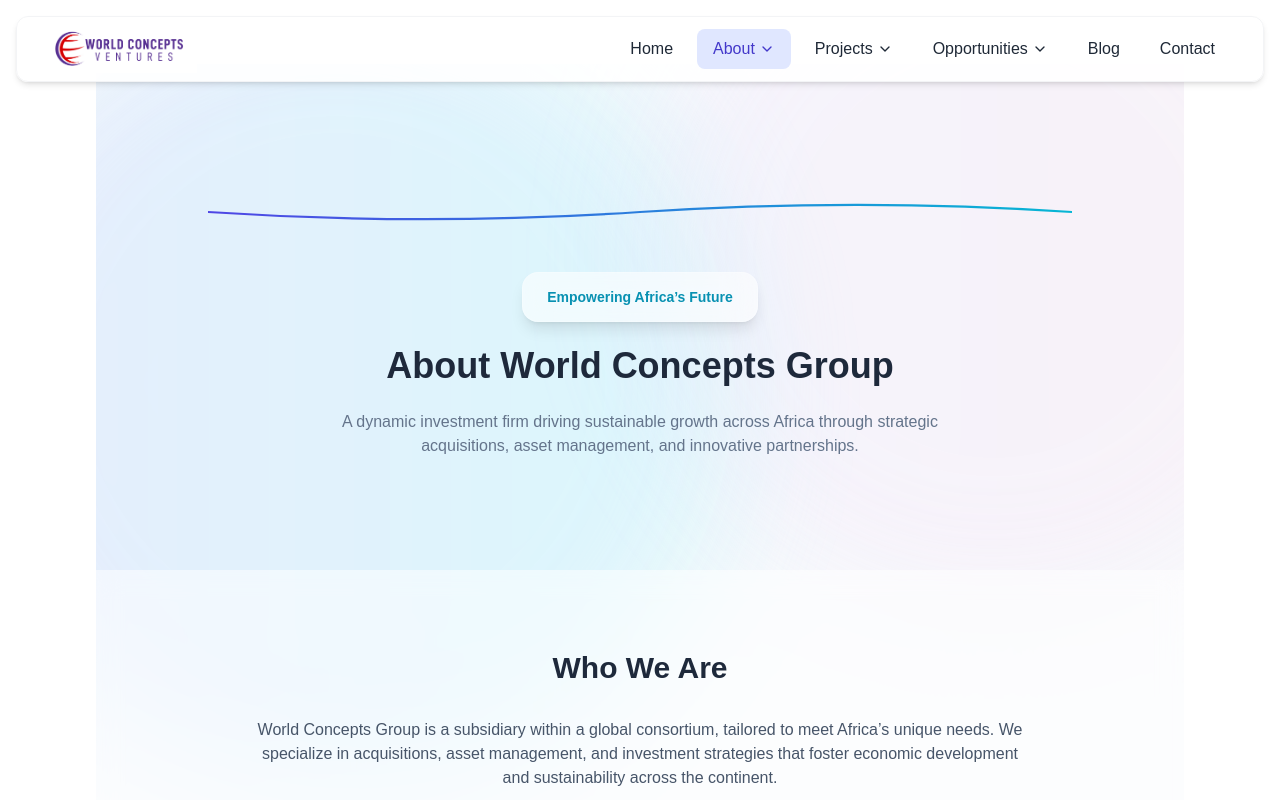
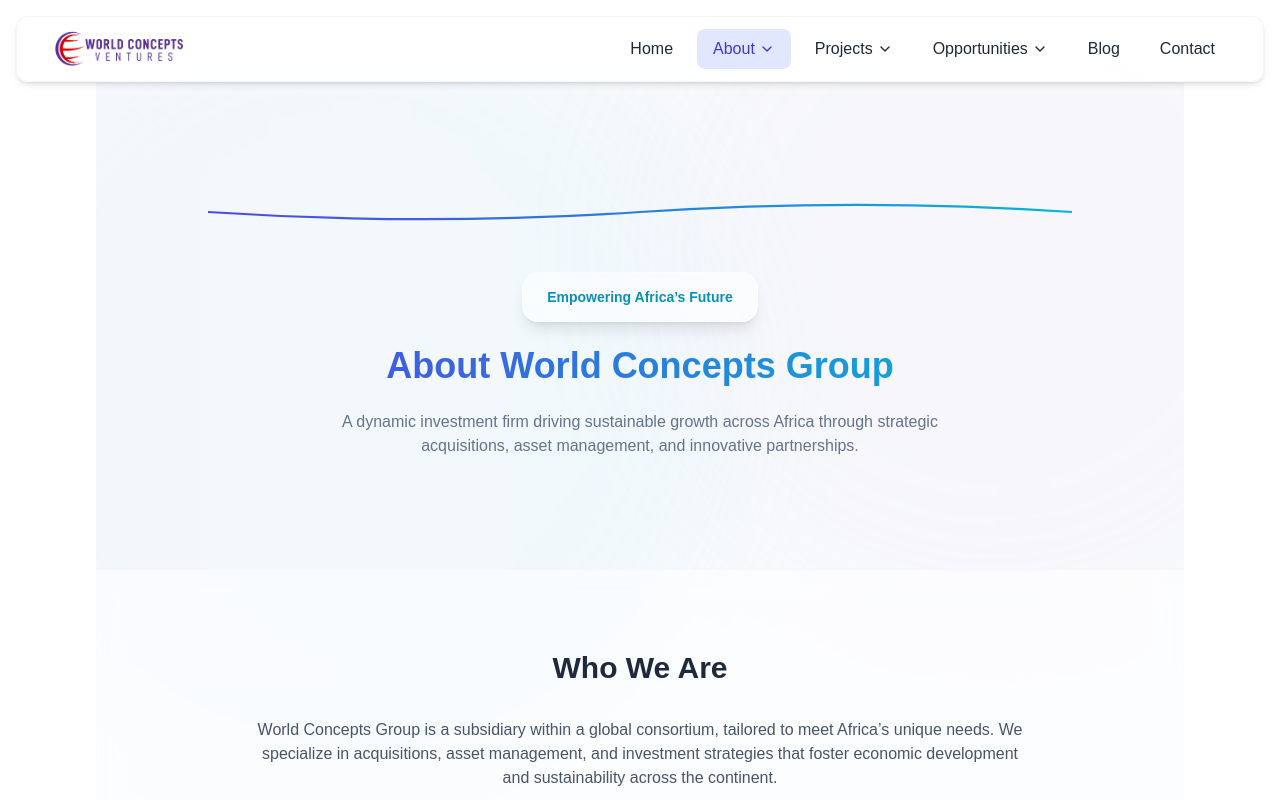
Before and after one commit to jansencodez/worldconceptsgroup, a Next.js app: page /about in a window 1280 px wide. Shown: the top 800 px of the page. Built offline with nearby package versions, Linux system fonts and the light colour scheme.

Commit message:
progress

```diff
--- a/app/globals.css
+++ b/app/globals.css
@@ -256,7 +256,18 @@
   }
 }
 
-/* Card sub-components */
+.card {
+  border-radius: 1rem;
+  box-shadow: 0 4px 6px rgba(0, 0, 0, 0.1), 0 1px 3px rgba(0, 0, 0, 0.08);
+  transition: all 0.3s ease;
+  background: white;
+}
+
+.card:hover {
+  transform: scale(1.02);
+  box-shadow: 0 10px 15px rgba(0, 0, 0, 0.1), 0 4px 6px rgba(0, 0, 0, 0.05);
+}
+
 .card-body {
   padding: 1.5rem 2rem;
 }
@@ -268,31 +279,31 @@
 }
 
 .card-title {
-  font-size: 0.9rem;
+  font-size: 1.5rem;
   font-weight: 600;
   margin-bottom: 0.75rem;
 }
 
 .card-text {
-  font-size: 0.95rem;
-  line-height: 1.1;
+  font-size: 1.125rem;
+  line-height: 1.6;
+}
+
+.card-icon {
+  width: 1.75rem;
+  height: 1.75rem;
+  color: #64748b;
 }
 
 .card-link {
   font-size: 0.875rem;
-  text-transform: uppercase;
-  color: #4f46e5;
   font-weight: 500;
+  color: #06b6d4;
+  transition: color 0.2s ease;
 }
 
 .card-link:hover {
-  color: #4338ca;
-}
-
-.card-icon {
-  width: 1.5rem;
-  height: 1.5rem;
-  color: #64748b;
+  color: #4f46e5;
 }
 
 /* Glowing button effect */
@@ -322,3 +333,127 @@
   position: relative;
   z-index: 1;
 }
+
+/* Pulse animation for background */
+@keyframes pulse {
+  0% {
+    transform: scale(1);
+    opacity: 0.2;
+  }
+  50% {
+    transform: scale(1.05);
+    opacity: 0.25;
+  }
+  100% {
+    transform: scale(1);
+    opacity: 0.2;
+  }
+}
+
+/* Gradient text */
+.gradient-text {
+  background: linear-gradient(to right, #4f46e5, #06b6d4);
+  -webkit-background-clip: text;
+  background-clip: text;
+  color: transparent;
+}
+
+/* Blog card styles */
+.blog-card {
+  position: relative;
+  overflow: hidden;
+  border-radius: 1rem; /* rounded-2xl */
+  box-shadow: 0 4px 6px rgba(0, 0, 0, 0.1), 0 1px 3px rgba(0, 0, 0, 0.08);
+  transition: all 0.3s ease;
+  background: white;
+  height: 24rem; /* Fixed height for consistency */
+}
+
+.blog-card:hover {
+  transform: scale(1.03);
+  box-shadow: 0 10px 15px rgba(0, 0, 0, 0.1), 0 4px 6px rgba(0, 0, 0, 0.05);
+}
+
+.blog-card img {
+  transition: transform 0.3s ease;
+}
+
+.blog-card:hover img {
+  transform: scale(1.05);
+}
+
+.blog-card-content {
+  position: absolute;
+  bottom: 0;
+  left: 0;
+  right: 0;
+  padding: 1.5rem;
+  background: linear-gradient(to top, rgba(0, 0, 0, 0.8), transparent);
+  color: white;
+}
+
+.blog-card-title {
+  font-size: 1.5rem;
+  font-weight: 600;
+  margin-bottom: 0.5rem;
+}
+
+.blog-card-excerpt {
+  font-size: 1rem;
+  opacity: 0.9;
+  margin-bottom: 1rem;
+}
+
+.blog-card-link {
+  font-size: 0.875rem;
+  font-weight: 500;
+  color: #06b6d4; /* cyan-500 */
+  transition: color 0.2s ease;
+}
+
+.blog-card-link:hover {
+  color: #4f46e5; /* indigo-600 */
+}
+
+/* Tag style */
+.blog-card-tag {
+  position: absolute;
+  top: 1rem;
+  left: 1rem;
+  background: rgba(255, 255, 255, 0.9);
+  color: #4f46e5;
+  font-size: 0.75rem;
+  font-weight: 500;
+  padding: 0.25rem 0.75rem;
+  border-radius: 9999px; /* rounded-full */
+  box-shadow: 0 1px 2px rgba(0, 0, 0, 0.1);
+}
+
+/* Image overlay for Home page sections */
+.image-overlay {
+  position: relative;
+  overflow: hidden;
+  border-radius: 1rem; /* rounded-2xl */
+  box-shadow: 0 4px 6px rgba(0, 0, 0, 0.1), 0 1px 3px rgba(0, 0, 0, 0.08);
+}
+
+.image-overlay-content {
+  position: absolute;
+  bottom: 0;
+  left: 0;
+  right: 0;
+  padding: 1.5rem;
+  background: linear-gradient(to top, rgba(0, 0, 0, 0.8), transparent);
+  color: white;
+}
+
+.image-overlay-title {
+  font-size: 1.5rem;
+  font-weight: 600;
+  margin-bottom: 0.5rem;
+}
+
+.image-overlay-excerpt {
+  font-size: 1rem;
+  opacity: 0.9;
+}
--- a/app/page.tsx
+++ b/app/page.tsx
@@ -2,7 +2,7 @@
 
 import { useRouter } from "next/navigation";
 import { motion, useInView } from "framer-motion";
-import { fadeIn, staggerContainer, zoomIn } from "@/utils/motion";
+import { fadeIn, staggerContainer } from "@/utils/motion"; // Remove zoomIn
 import Button from "@/components/ui/button";
 import Image from "next/image";
 import {
@@ -126,7 +126,7 @@
         </div>
       </div>
 
-      {/* Hero Section with Image */}
+      {/* Hero Section with Image Overlay */}
       <motion.header
         ref={heroRef}
         variants={staggerContainer(0.3)}
@@ -203,30 +203,31 @@
             className="text-sm md:text-base text-slate-500 mb-6 md:mb-8 max-w-2xl mx-auto"
           >
             World Concepts Group manages Ksh 300M across 7 East and Central
-            African nations, focusing on healthcare, real estate, agritech, and
-            more with 6 active projects.
+            African nations.
           </motion.p>
 
           <motion.div
-            variants={zoomIn(0.5, 1)}
-            className="mb-6 md:mb-8 max-w-3xl mx-auto relative"
+            variants={fadeIn("up", "tween", 0.5, 1)}
+            className="mb-6 md:mb-8 w-full image-overlay"
           >
             <Image
               src="/images/hero-africa-growth.jpg"
               alt="Africa’s Growth Landscape"
               width={800}
               height={400}
-              className="rounded-xl shadow-lg object-cover"
+              className="rounded-xl object-cover w-full"
             />
-            <motion.div
-              className="absolute inset-0 border-2 border-indigo-400/50 rounded-xl"
-              variants={pulse}
-              animate="animate"
-            />
+            <div className="image-overlay-content">
+              <h3 className="image-overlay-title">Africa’s Growth Landscape</h3>
+              <p className="image-overlay-excerpt">
+                Focusing on healthcare, real estate, agritech, and more with 6
+                active projects.
+              </p>
+            </div>
           </motion.div>
 
           <motion.div
-            variants={fadeIn("up", "tween", 0.5, 0.25)}
+            variants={fadeIn("up", "tween", 0.6, 1)}
             className="flex flex-col sm:flex-row gap-2 sm:gap-4 justify-center"
           >
             <Button
@@ -256,7 +257,7 @@
         </div>
       </motion.header>
 
-      {/* About Section */}
+      {/* About Section with Image Overlay */}
       <motion.section
         ref={aboutRef}
         variants={staggerContainer(0.2)}
@@ -268,15 +269,21 @@
           <div className="grid grid-cols-1 md:grid-cols-2 gap-6 md:gap-8 items-center">
             <motion.div
               variants={fadeIn("right", "tween", 0.2, 1)}
-              className="relative"
+              className="image-overlay relative"
             >
               <Image
                 src="/images/about-team.jpg"
                 alt="World Concepts Team"
                 width={500}
                 height={300}
-                className="rounded-xl shadow-lg object-cover w-full h-auto"
+                className="rounded-xl object-cover w-full h-auto"
               />
+              <div className="image-overlay-content">
+                <h3 className="image-overlay-title">Our Team</h3>
+                <p className="image-overlay-excerpt">
+                  Driving economic growth across East and Central Africa.
+                </p>
+              </div>
               <motion.div
                 className="absolute -top-2 -left-2 w-4 h-4 bg-cyan-500 rounded-full"
                 variants={dotPulse}
@@ -347,6 +354,7 @@
               <motion.div
                 key={index}
                 variants={fadeIn("up", "tween", 0.2 + index * 0.1, 1)}
+                whileHover={{ scale: 1.02 }}
                 className="card card-orbit relative overflow-hidden"
               >
                 <div className="card-body">
@@ -413,7 +421,7 @@
         </div>
       </motion.section>
 
-      {/* BOT Program Section with Image */}
+      {/* BOT Program Section with Image Overlay */}
       <motion.section
         ref={botRef}
         variants={staggerContainer(0.2)}
@@ -425,18 +433,24 @@
           <div className="grid grid-cols-1 md:grid-cols-2 gap-6 md:gap-8 items-center">
             <motion.div
               variants={fadeIn("right", "tween", 0.2, 1)}
-              className="relative"
+              className="image-overlay relative"
             >
               <Image
                 src="/images/bot-program.jpg"
                 alt="BOT Program Illustration"
                 width={500}
                 height={300}
-                className="rounded-xl shadow-lg object-cover w-full h-auto"
+                className="rounded-xl object-cover w-full h-auto"
               />
+              <div className="image-overlay-content">
+                <h3 className="image-overlay-title">BOT Program</h3>
+                <p className="image-overlay-excerpt">
+                  6 active projects across 7 nations.
+                </p>
+              </div>
               <motion.div
-                className="absolute inset-0 border-2 border-cyan-400/50 rounded-xl animate-pulse"
-                variants={pulse}
+                className="absolute -top-2 -left-2 w-4 h-4 bg-cyan-500 rounded-full"
+                variants={dotPulse}
                 animate="animate"
               />
             </motion.div>
@@ -456,9 +470,8 @@
                 variants={fadeIn("up", "tween", 0.3, 1)}
                 className="text-sm md:text-base text-slate-600 mb-6 md:mb-8 max-w-md mx-auto md:mx-0"
               >
-                Our BOT Program delivers 6 active projects across 7 nations,
-                from innovative infrastructure to efficient operations and
-                seamless transitions.
+                Our BOT Program delivers innovative infrastructure and efficient
+                operations across East and Central Africa.
               </motion.p>
               <motion.div variants={fadeIn("up", "tween", 0.4, 1)}>
                 <Button
@@ -537,7 +550,7 @@
         </div>
       </motion.section>
 
-      {/* Contact Section with Wave SVG */}
+      {/* Contact Section */}
       <motion.section
         ref={contactRef}
         variants={fadeIn("up", "tween", 0.3, 1)}
```
Also changed, not shown: app/blog/page.tsx (+71 -25 lines).
